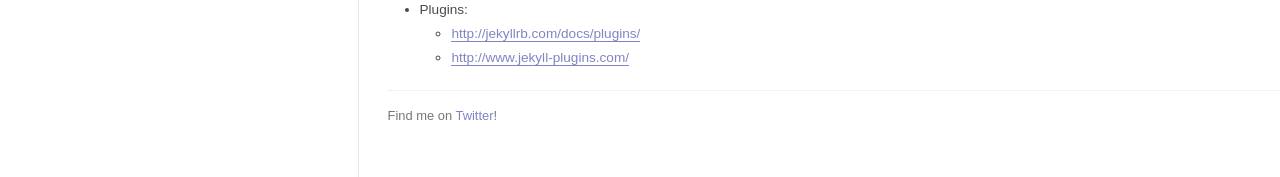
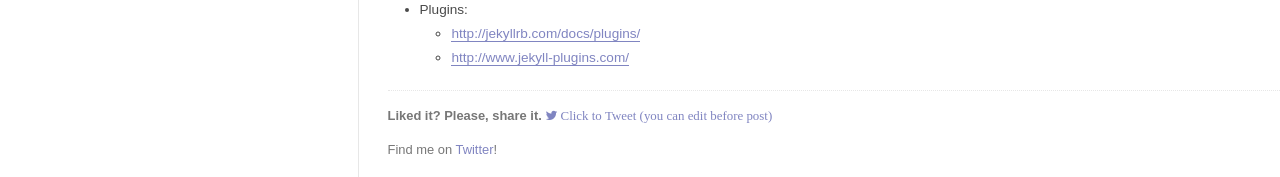
Before and after one commit to rodrigozrusso/rodrigozrusso.github.io, a Jekyll site: the page built from index.html, in a window 1280 px wide. Shown: the part 1760-1937 px from the top of the page. Built offline with Jekyll 4.4.1, drawn with Linux system fonts in a browser that asks for light colours.

Commit message:
Adding share via twitter on post page

```diff
--- a/_includes/post.html
+++ b/_includes/post.html
@@ -17,6 +17,13 @@
   </div>
   <div class="colophon">
     <p>
+        <b>Liked it? Please, share it.
+        <a href="https://twitter.com/intent/tweet?text={{ page.title }}&amp;url={{ site.url }}{{ page.url }}&amp;via=zrusso&amp;hashtags={{ page.tags }}">
+          <span class="fa fa-twitter">&nbsp;Click to Tweet (you can edit before post)</span>
+        </a>
+        </b>
+    </p>
+    <p>
       <span id="social">Find me on <a href="{{ site.twitter }}">Twitter</a>!</span>
     </p>
   </div>
```
